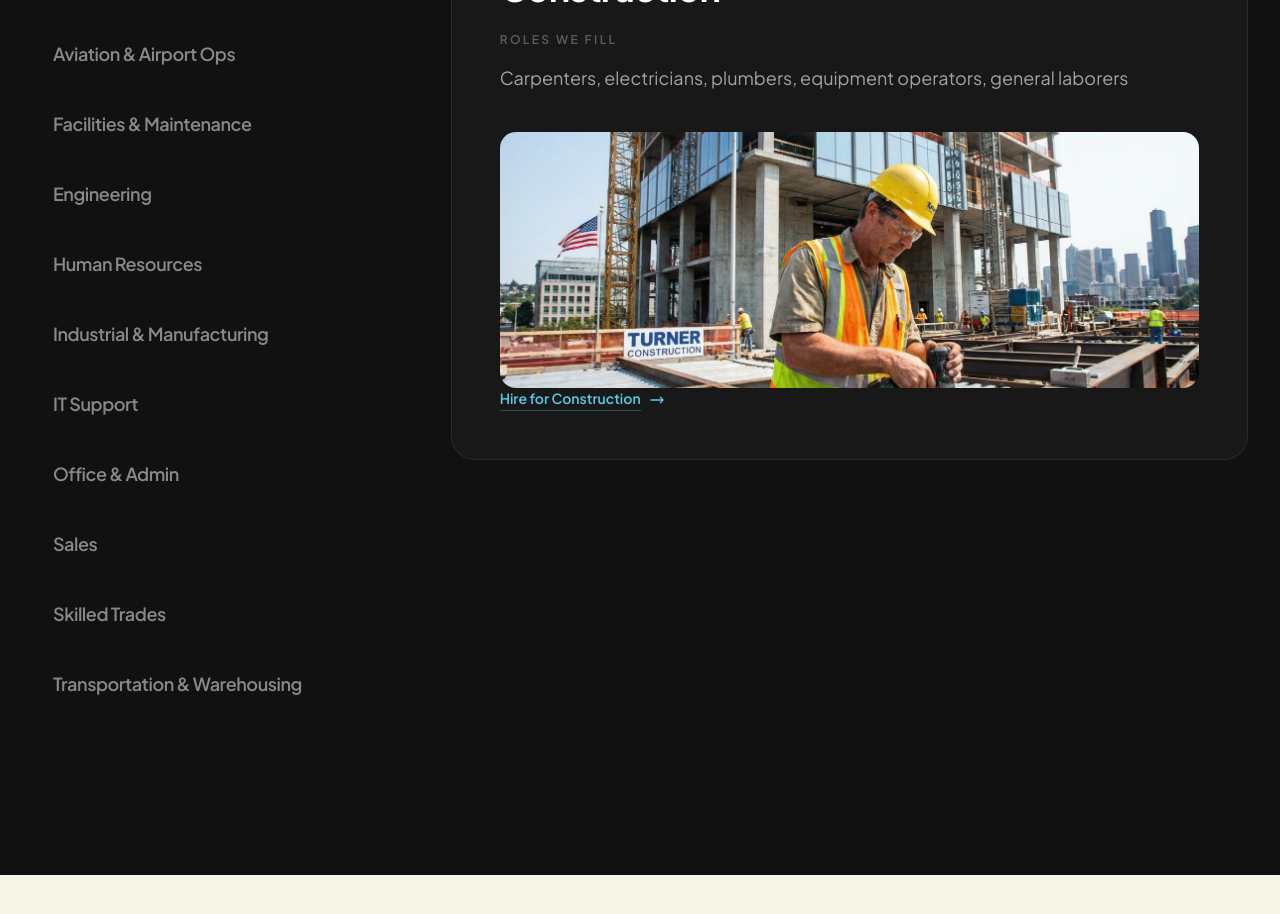
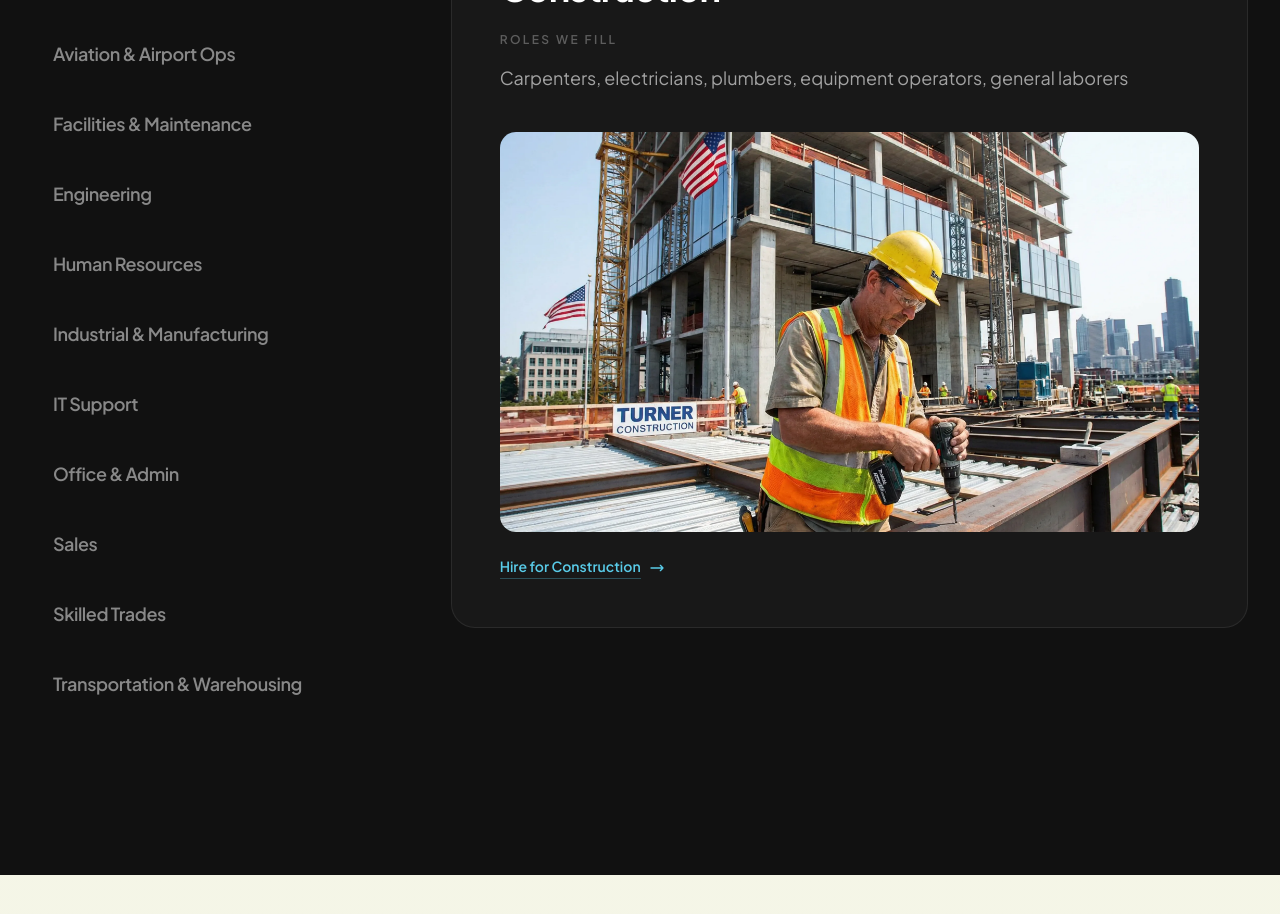
Before and after one commit to KrishPatell/INSAAN, a React (Vite) app: page /solutions in a window 1280 px wide. Shown: the part 3900-4814 px from the top of the page. Built offline with nearby package versions, Linux system fonts and the light colour scheme.

Commit message:
Increase Solutions page industry image height to 400px
Made-with: Cursor

```diff
--- a/pages/SolutionsPage.tsx
+++ b/pages/SolutionsPage.tsx
@@ -337,7 +337,7 @@ export const SolutionsPage: React.FC<SolutionsPageProps> = ({ onContactClick })
                   <img
                     src={INDUSTRIES[activeIndustry].image}
                     alt={INDUSTRIES[activeIndustry].name}
-                    className="w-full h-48 md:h-64 object-cover rounded-2xl mt-4"
+                    className="w-full h-48 md:h-[400px] object-cover rounded-2xl mt-4 mb-6"
                   />
                   <button
                     onClick={onContactClick}
```
